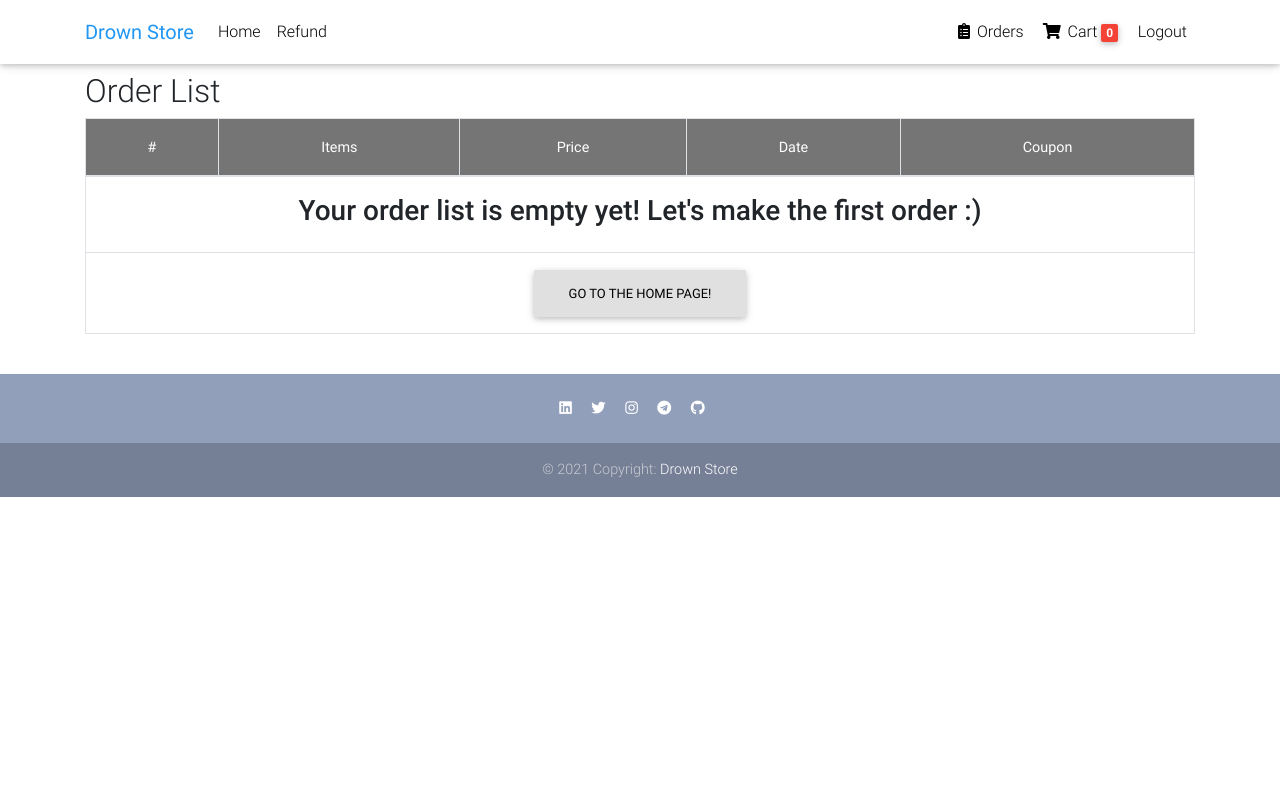
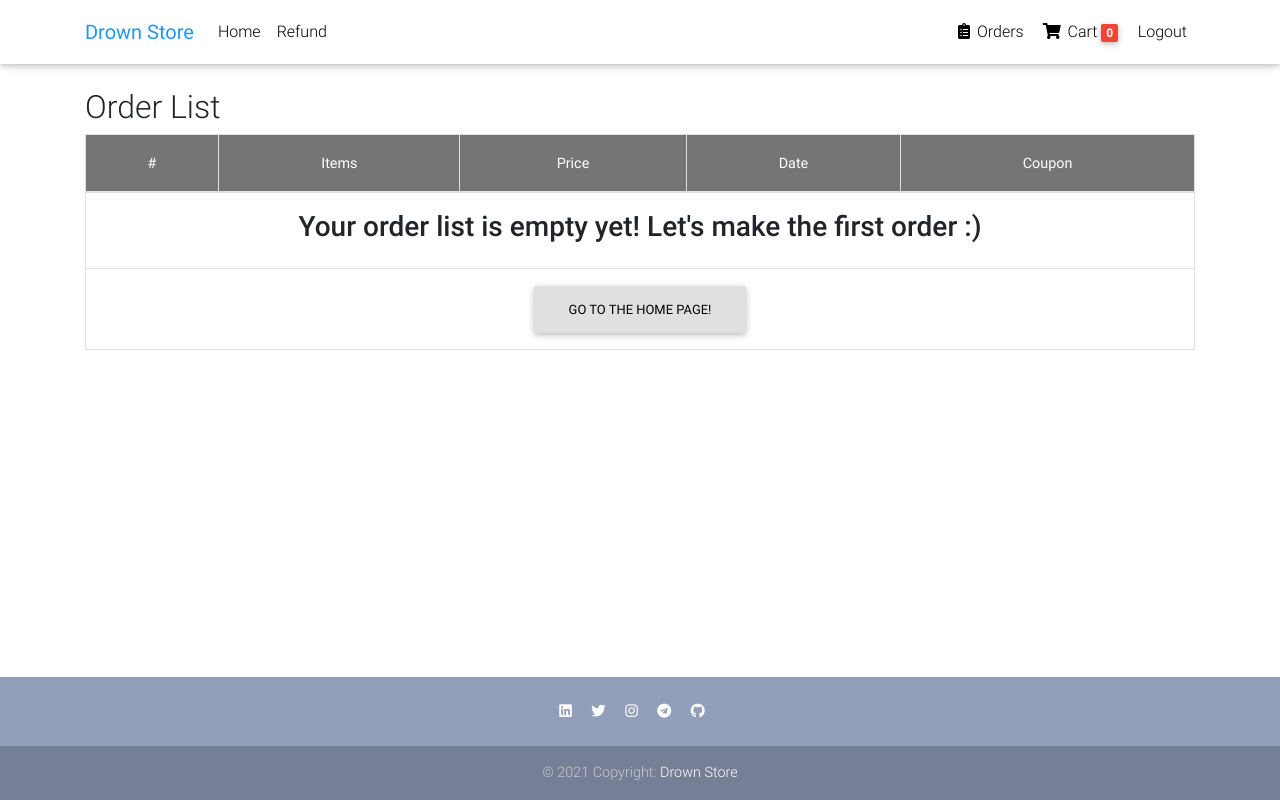
Before and after one commit to RedBullDogE/drown-store-ecommerce, a Django app: page /orders/ in a window 1280 px wide. Run offline with Django 3.2, Linux system fonts and the light colour scheme; the visitor is signed in with stand-in values (Sample User, id 1); data that the repository does not hold is empty; some libraries are stand-ins or nearby versions.

Commit message:
Fix footer and other minor template changes

```diff
--- a/templates/base.html
+++ b/templates/base.html
@@ -89,7 +89,7 @@
     </style>
 </head>
 
-<body>
+<body class="d-flex flex-column min-vh-100">
     {% include 'navbar.html' %}
 
     <div class="container mt-5 pt-4">
--- a/templates/checkout.html
+++ b/templates/checkout.html
@@ -9,7 +9,7 @@ Drown Store | Checkout
 <!--Main layout-->
 <main>
     <div class="container wow fadeIn">
-        <h2 class="my-5 h2 text-center">Checkout form</h2>
+        <h2 class="my-4 h2 text-center">Checkout form</h2>
         <!--Grid row-->
         <div class="row">
             <div class="col-md-8 mb-4">
--- a/templates/footer.html
+++ b/templates/footer.html
@@ -1,5 +1,5 @@
 <!--Footer-->
-<footer class="footer page-footer text-center font-small mt-4 wow fadeIn">
+<footer class="footer page-footer text-center font-small mt-auto wow fadeIn">
 
     {% comment %}
     <!-- Call to action-->
--- a/templates/home.html
+++ b/templates/home.html
@@ -288,7 +288,11 @@ Drown Store | Home
 
                     </div>
                     <!--Card-->
+                </div>
 
+                {% empty %}
+                <div class="col-6 offset-3 my-5">
+                    No products found for your request :( Please, try search something else
                 </div>
                 {% endfor %}
             </div>
--- a/templates/order_list.html
+++ b/templates/order_list.html
@@ -8,8 +8,7 @@ Drown Store | Your orders
 
 {% block content %}
 <main>
-    <div class="container">
-
+    <div class="container mt-3">
         <div class="table-responsive text-nowrap">
             <h2>Order List</h2>
             <table class="table table-hover table-bordered">
--- a/templates/order_summary.html
+++ b/templates/order_summary.html
@@ -8,7 +8,7 @@ Drown Store | Order Summary
 
 {% block content %}
 <main>
-    <div class="container">
+    <div class="container mt-3">
 
         <div class="table-responsive text-nowrap">
             <h2>Order Summary</h2>
```
